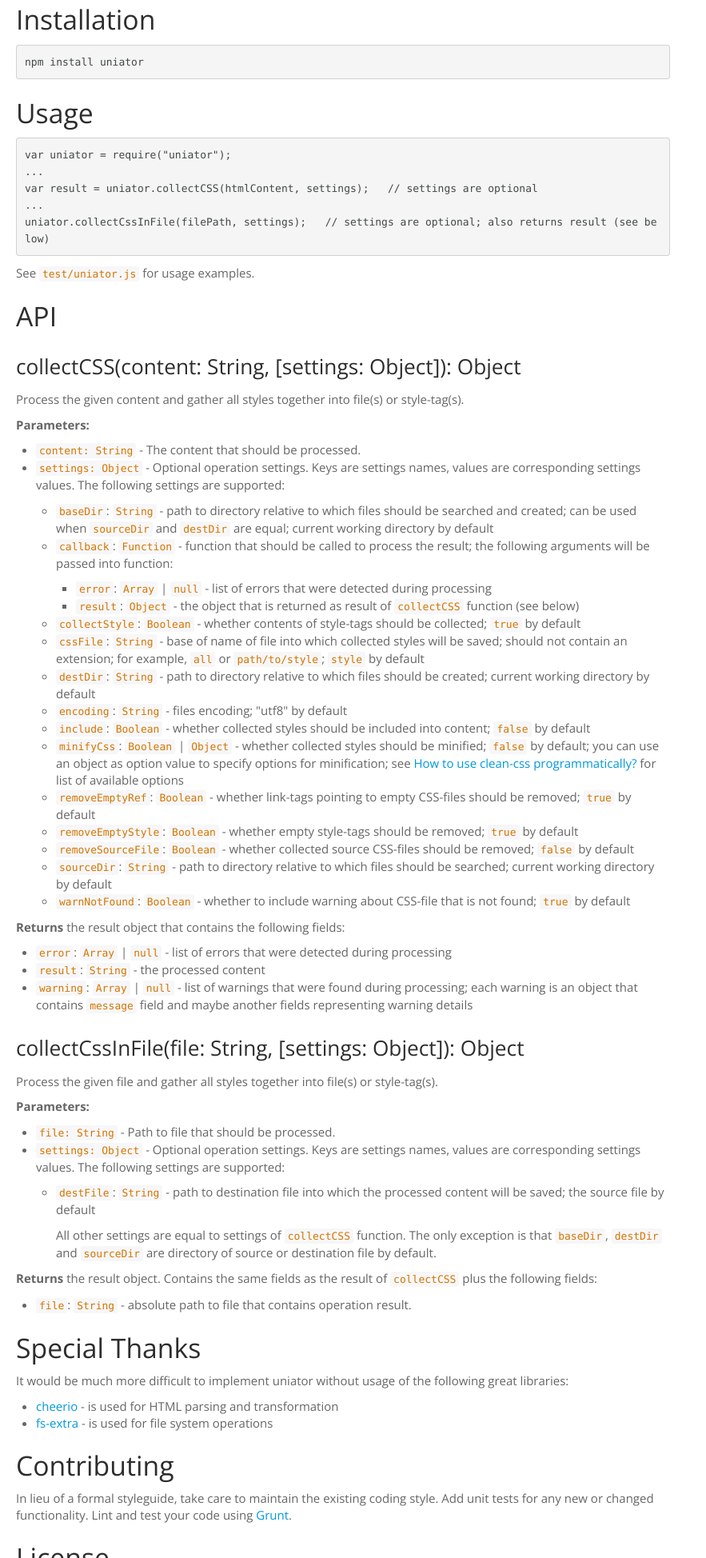
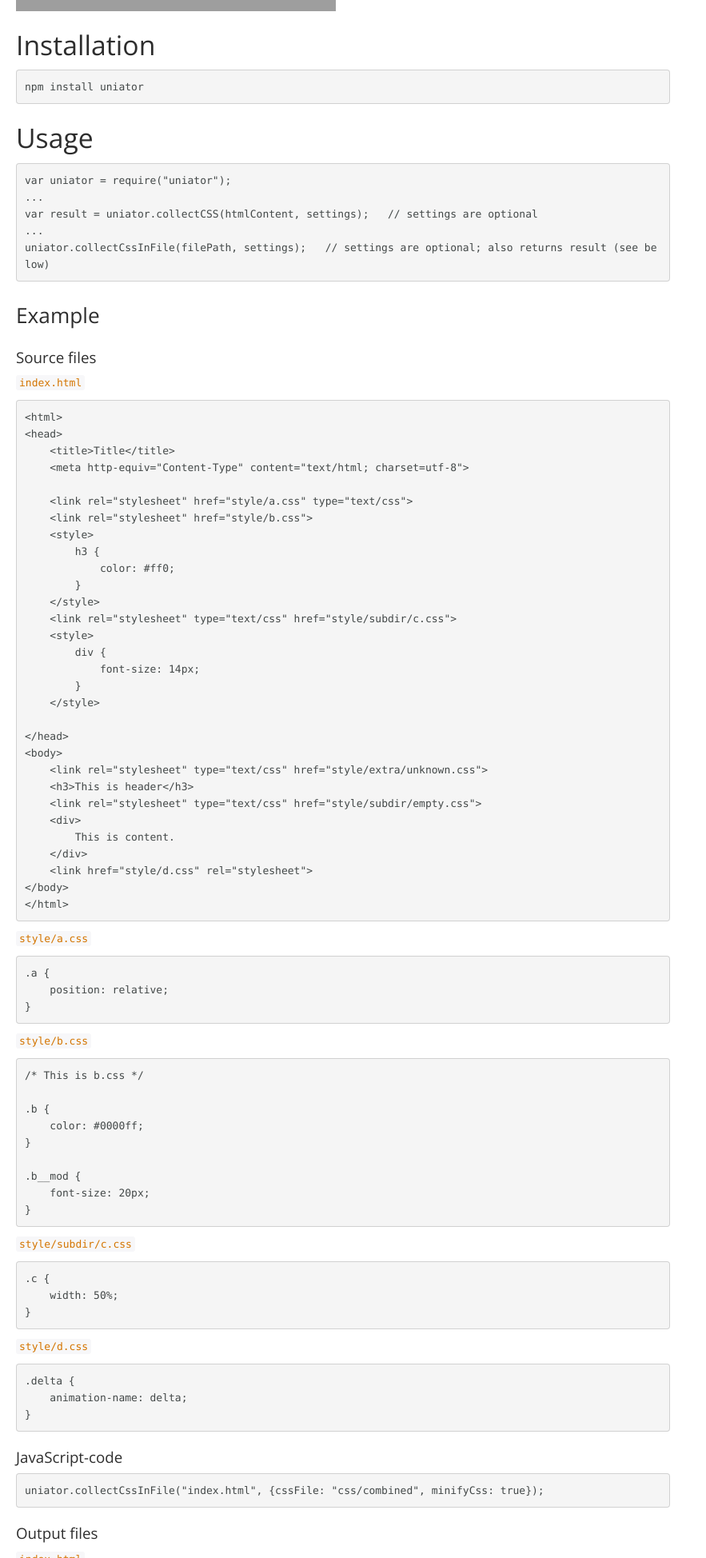
Before and after one commit to gamtiq/uniator, a website: page doc/index.html in a window 1280 px wide. Shown: the part 852-2800 px from the top of the page at 80% size, without its empty margins (0-883 px from the left). Drawn offline with nearby package versions, Linux system fonts and the light colour scheme; grey boxes are pictures that could not be loaded.

Commit message:
Add example and a test
- Added example in README.md
- Added a test
- Expected test results moved from `fixtures` subfolder into `expected`
folder

```diff
--- a/doc/index.html
+++ b/doc/index.html
@@ -78,6 +78,7 @@
 <p>Uniator scans contents of HTML-file, searches for style-tags and link-tags pointing to CSS-files,
 gathers contents of found tags together, removes source tags and creates one or several files or style-tags
 containing collected contents.</p>
+<p>There is <a href="https://github.com/gamtiq/grunt-uniator">Grunt plugin</a>.</p>
 <p><a href="http://badge.fury.io/js/uniator"><img src="https://badge.fury.io/js/uniator.png" alt="NPM version"></a>
 <a href="http://travis-ci.org/gamtiq/uniator"><img src="https://secure.travis-ci.org/gamtiq/uniator.png?branch=master" alt="Build Status"></a>
 <a href="http://gruntjs.com/"><img src="https://cdn.gruntjs.com/builtwith.png" alt="Built with Grunt"></a></p>
@@ -89,7 +90,90 @@
 var result = uniator.collectCSS(htmlContent, settings);   // settings are optional
 ...
 uniator.collectCssInFile(filePath, settings);   // settings are optional; also returns result (see below)</code></pre>
-<p>See <code>test/uniator.js</code> for usage examples.</p>
+<h3>Example</h3>
+<h4>Source files</h4>
+<h5><code>index.html</code></h5>
+<pre><code class="lang-html">&lt;html&gt;
+&lt;head&gt;
+    &lt;title&gt;Title&lt;/title&gt;
+    &lt;meta http-equiv=&quot;Content-Type&quot; content=&quot;text/html; charset=utf-8&quot;&gt;
+
+    &lt;link rel=&quot;stylesheet&quot; href=&quot;style/a.css&quot; type=&quot;text/css&quot;&gt;
+    &lt;link rel=&quot;stylesheet&quot; href=&quot;style/b.css&quot;&gt;
+    &lt;style&gt;
+        h3 {
+            color: #ff0;
+        }
+    &lt;/style&gt;
+    &lt;link rel=&quot;stylesheet&quot; type=&quot;text/css&quot; href=&quot;style/subdir/c.css&quot;&gt;
+    &lt;style&gt;
+        div {
+            font-size: 14px;
+        }
+    &lt;/style&gt;
+
+&lt;/head&gt;
+&lt;body&gt;
+    &lt;link rel=&quot;stylesheet&quot; type=&quot;text/css&quot; href=&quot;style/extra/unknown.css&quot;&gt;
+    &lt;h3&gt;This is header&lt;/h3&gt;
+    &lt;link rel=&quot;stylesheet&quot; type=&quot;text/css&quot; href=&quot;style/subdir/empty.css&quot;&gt;
+    &lt;div&gt;
+        This is content.
+    &lt;/div&gt;
+    &lt;link href=&quot;style/d.css&quot; rel=&quot;stylesheet&quot;&gt;
+&lt;/body&gt;
+&lt;/html&gt;</code></pre>
+<h5><code>style/a.css</code></h5>
+<pre><code class="lang-css">.a {
+    position: relative;
+}</code></pre>
+<h5><code>style/b.css</code></h5>
+<pre><code class="lang-css">/* This is b.css */
+
+.b {
+    color: #0000ff;
+}
+
+.b__mod {
+    font-size: 20px;
+}</code></pre>
+<h5><code>style/subdir/c.css</code></h5>
+<pre><code class="lang-css">.c {
+    width: 50%;
+}</code></pre>
+<h5><code>style/d.css</code></h5>
+<pre><code class="lang-css">.delta {
+    animation-name: delta;
+}</code></pre>
+<h4>JavaScript-code</h4>
+<pre><code class="lang-js">uniator.collectCssInFile(&quot;index.html&quot;, {cssFile: &quot;css/combined&quot;, minifyCss: true});</code></pre>
+<h4>Output files</h4>
+<h5><code>index.html</code></h5>
+<pre><code class="lang-html">&lt;html&gt;
+&lt;head&gt;
+    &lt;title&gt;Title&lt;/title&gt;
+    &lt;meta http-equiv=&quot;Content-Type&quot; content=&quot;text/html; charset=utf-8&quot;&gt;
+
+    &lt;link rel=&quot;stylesheet&quot; href=&quot;css/combined.css&quot; type=&quot;text/css&quot;&gt;
+
+
+
+
+
+&lt;/head&gt;
+&lt;body&gt;
+    &lt;link rel=&quot;stylesheet&quot; type=&quot;text/css&quot; href=&quot;style/extra/unknown.css&quot;&gt;
+    &lt;h3&gt;This is header&lt;/h3&gt;
+
+    &lt;div&gt;
+        This is content.
+    &lt;/div&gt;
+
+&lt;/body&gt;
+&lt;/html&gt;</code></pre>
+<h5><code>css/combined.css</code></h5>
+<pre><code class="lang-css">.a{position:relative}.b{color:#00f}.b__mod{font-size:20px}h3{color:#ff0}.c{width:50%}div{font-size:14px}.delta{animation-name:delta}</code></pre>
+<p>See <code>test/uniator.js</code> for additional examples.</p>
 <h2>API</h2>
 <h3>collectCSS(content: String, [settings: Object]): Object</h3>
 <p>Process the given content and gather all styles together into file(s) or style-tag(s).</p>
@@ -157,8 +241,9 @@
 <h2>Special Thanks</h2>
 <p>It would be much more difficult to implement uniator without usage of the following great libraries:</p>
 <ul>
-<li><a href="https://github.com/MatthewMueller/cheerio">cheerio</a> - is used for HTML parsing and transformation</li>
-<li><a href="https://github.com/jprichardson/node-fs-extra">fs-extra</a> - is used for file system operations</li>
+<li><a href="https://github.com/MatthewMueller/cheerio">cheerio</a> is used for HTML parsing and transformation</li>
+<li><a href="https://github.com/jprichardson/node-fs-extra">fs-extra</a> is used for file system operations</li>
+<li><a href="https://github.com/GoalSmashers/clean-css">clean-css</a> is used for CSS minifying.</li>
 </ul>
 <h2>Contributing</h2>
 <p>In lieu of a formal styleguide, take care to maintain the existing coding style.
@@ -187,7 +272,7 @@
 
 		<span class="jsdoc-message">
 		Documentation generated by <a href="https://github.com/jsdoc3/jsdoc">JSDoc 3.2.2</a>
-		on Sun Feb 16 2014 18:36:08 GMT+0400 (MSK) using the <a href="https://github.com/terryweiss/docstrap">DocStrap template</a>.
+		on Wed Feb 19 2014 22:49:24 GMT+0400 (MSK) using the <a href="https://github.com/terryweiss/docstrap">DocStrap template</a>.
 		</span>
 				</footer>
 			</div>
--- a/package.json
+++ b/package.json
@@ -42,7 +42,7 @@
     "style",
     "link",
     "css",
-    "files"
+    "file"
   ],
   "dependencies": {
     "mixing": "0.0.2",
--- /dev/null
+++ b/test/expected/rewrite_minify/rewrite_minify.html
@@ -0,0 +1,22 @@
+<html>
+<head>
+    <title>test: collect minified styles into one CSS-file and overwrite source HTML-file</title>
+    <meta http-equiv="Content-Type" content="text/html; charset=utf-8">
+
+    <link rel="stylesheet" href="css/combined.css" type="text/css">
+
+
+
+
+
+</head>
+<body>
+    <link rel="stylesheet" type="text/css" href="style/extra/unknown.css">
+    <h3>This is header</h3>
+
+    <div>
+        This is content.
+    </div>
+
+</body>
+</html>
```
Also changed, not shown: doc/module-uniator.html (+1 -1 lines), doc/modules.list.html (+1 -1 lines), doc/uniator.js.html (+1 -1 lines), test/expected/rewrite_minify/style.css (added, +1 -0 lines), test/fixtures/rewrite_minify.html (added, +30 -0 lines), test/uniator.js (+14 -1 lines), README.md, test/expected/newfile_link/newfile_link.html (renamed from test/fixtures/result/newfile_link/newfile_link.html), test/expected/newfile_link/style.css (renamed from test/fixtures/result/newfile_link/style.css), test/expected/rewrite_include/rewrite_include.html (renamed from test/fixtures/result/rewrite_include/rewrite_include.html), test/expected/rewrite_links/rewrite_links.html (renamed from test/fixtures/result/rewrite_links/rewrite_links.html), test/expected/rewrite_links/style1.css (renamed from test/fixtures/result/rewrite_links/style1.css), test/expected/rewrite_links/style2.css (renamed from test/fixtures/result/rewrite_links/style2.css).
